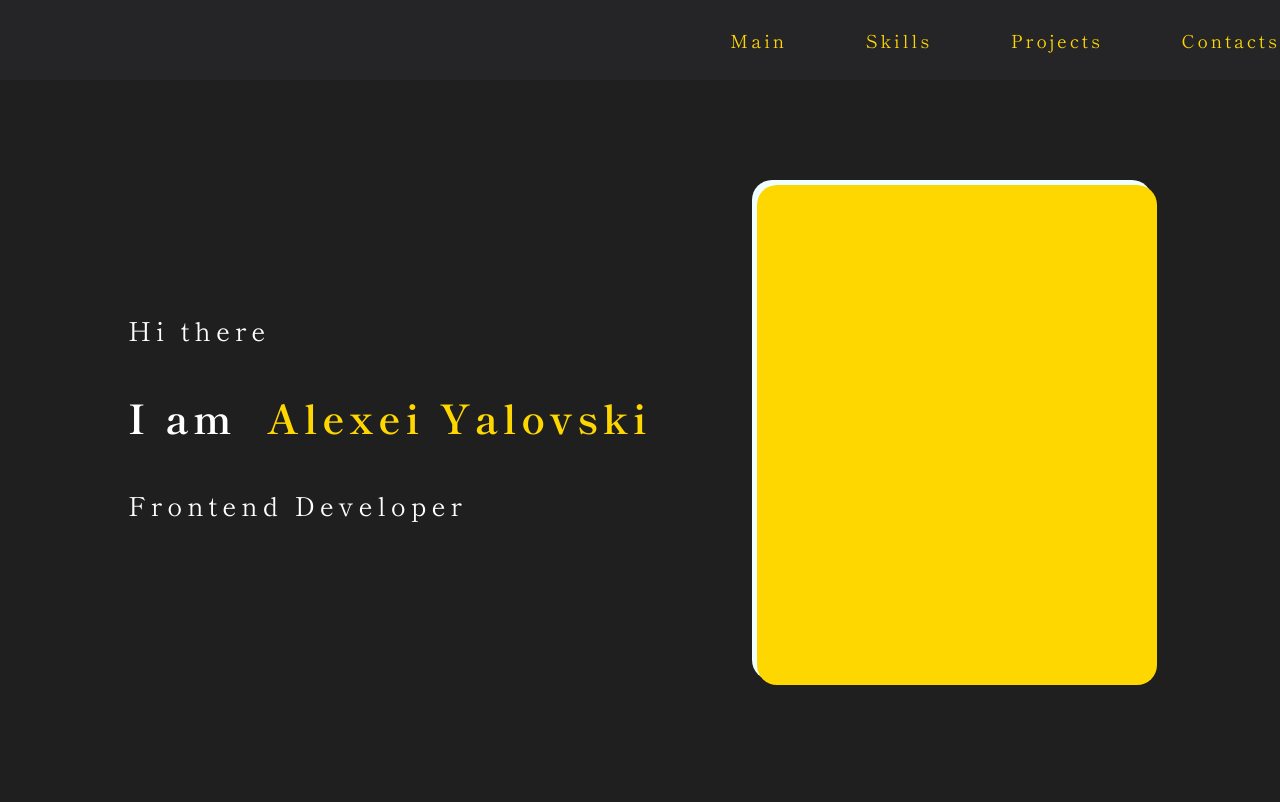
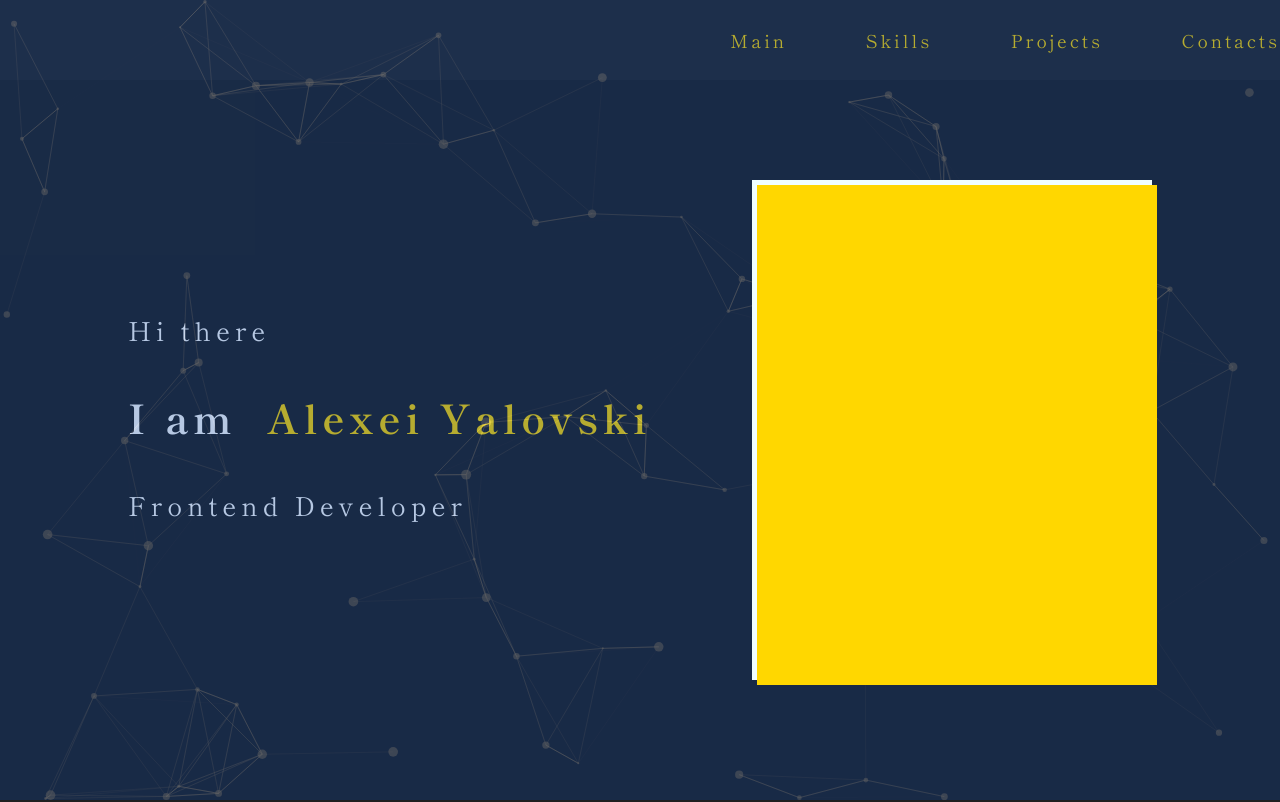
Before and after one commit to alexDose/portfolio, a React (Create React App) app: page / in a window 1280 px wide. Shown: the top 802 px of the page. Built offline with nearby package versions, Linux system fonts and the light colour scheme.

Commit message:
3 part add particles

```diff
--- a/package.json
+++ b/package.json
@@ -12,10 +12,13 @@
     "@types/react": "^18.0.0",
     "@types/react-dom": "^18.0.0",
     "gh-pages": "^4.0.0",
+    "i": "^0.3.7",
     "node-sass": "^7.0.3",
     "react": "^18.2.0",
     "react-dom": "^18.2.0",
     "react-scripts": "5.0.1",
+    "react-tsparticles": "^2.5.1",
+    "tsparticles": "^2.5.1",
     "typescript": "^4.4.2",
     "web-vitals": "^2.1.0"
   },
--- /dev/null
+++ b/src/common/components/Particle/Particle.tsx
@@ -0,0 +1,90 @@
+import { useCallback } from "react";
+import Particles from "react-tsparticles";
+import type { Container, Engine } from "tsparticles-engine";
+import { loadFull } from "tsparticles";
+import s from "../../../main/Main.module.scss"
+
+export const Particle = () => {
+    const particlesInit = useCallback(async (engine: Engine) => {
+        console.log(engine);
+        await loadFull(engine);
+    }, []);
+
+    const particlesLoaded = useCallback(async (container: Container | undefined) => {
+        await console.log(container);
+    }, []);
+
+    return (
+        <Particles className={s.particles} id="tsparticles" init={particlesInit} loaded={particlesLoaded} options={{
+            background: {
+                color: {
+                    value: "#0d47a1",
+                },
+            },
+            fpsLimit: 120,
+            interactivity: {
+                events: {
+                    onClick: {
+                        enable: true,
+                        mode: "push",
+                    },
+                    onHover: {
+                        enable: true,
+                        mode: "repulse",
+                    },
+                    resize: true,
+                },
+                modes: {
+                    push: {
+                        quantity: 4,
+                    },
+                    repulse: {
+                        distance: 200,
+                        duration: 0.4,
+                    },
+                },
+            },
+            particles: {
+                color: {
+                    value: "#ffffff",
+                },
+                links: {
+                    color: "#ffffff",
+                    distance: 150,
+                    enable: true,
+                    opacity: 0.5,
+                    width: 1,
+                },
+                collisions: {
+                    enable: true,
+                },
+                move: {
+                    enable: true,
+                    outModes: {
+                        default: "bounce",
+                    },
+                    random: false,
+                    speed: 6,
+                    straight: false,
+                },
+                number: {
+                    density: {
+                        enable: true,
+                        area: 800,
+                    },
+                    value: 80,
+                },
+                opacity: {
+                    value: 0.5,
+                },
+                shape: {
+                    type: "circle",
+                },
+                size: {
+                    value: { min: 1, max: 5 },
+                },
+            },
+            detectRetina: true,
+        }}/>
+    );
+};
--- a/src/main/Main.module.scss
+++ b/src/main/Main.module.scss
@@ -4,6 +4,15 @@
   min-height: 100vh; /*vusota ekrana dlya mob*/
   background: $bgColor;
   padding: 100px 0;
+
+  .particles {
+    position: absolute;
+    top: 0;
+    right: 0;
+    left: 0;
+    bottom: 0;
+    opacity: 0.3;
+  }
 
   .text {
     width: 600px;
@@ -24,16 +33,15 @@
     height: 500px;
     background: azure;
     position: relative;
-    border-radius: 20px;
     z-index: 1;
     &::after {
       content: "";
       position: absolute;
-      border-radius: 20px;
       top: 5px;
       right: -5px;
       bottom: -5px;
       left: 5px;
+      z-index: 0;
       background-color: $textColor;
     }
   }
--- a/src/main/Main.tsx
+++ b/src/main/Main.tsx
@@ -1,10 +1,12 @@
 import React from 'react';
 import s from './Main.module.scss';
 import sContainer from '../common/styles/Container.module.css';
+import {Particle} from "../common/components/Particle/Particle";
 
 export const Main = () => {
     return (
         <div className={s.mainBlock}>
+            <Particle/>
             <div className={sContainer.container}>
                 <div className={s.text}>
                     <span>Hi there</span>
```
Also changed, not shown: 1 other file (tests, documents, lock files or other folders).
